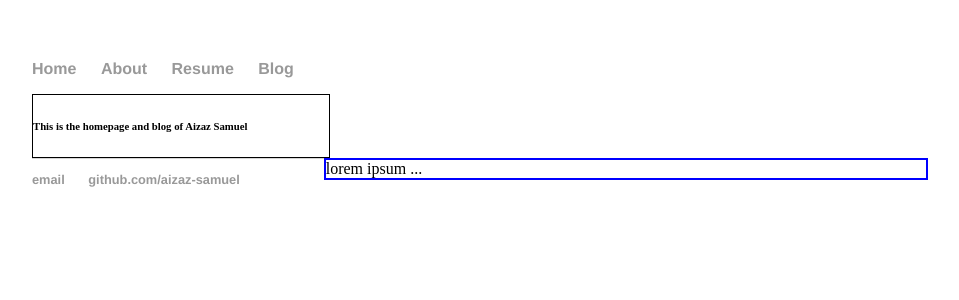
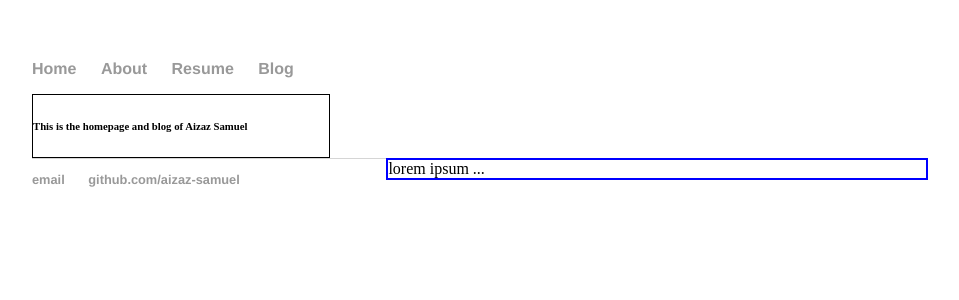
Before and after one commit to aizaz-samuel/aizaz-samuel.github.io, a Jekyll site: the page built from index.html, in a window 1280 px wide. Shown: the top 300 px of the page, without its empty margins (160-1119 px from the left). Built offline with Jekyll 4.4.1, drawn with Linux system fonts in a browser that asks for light colours.

Commit message:
formatted about page

```diff
--- a/css/main.css
+++ b/css/main.css
@@ -50,7 +50,7 @@
 
 .container {
     border: 2px solid blue;
-    max-width: 67%;
-    min-width: 67%;
+    max-width: 60%;
+    min-width: 60%;
     float: right;
 }
```
